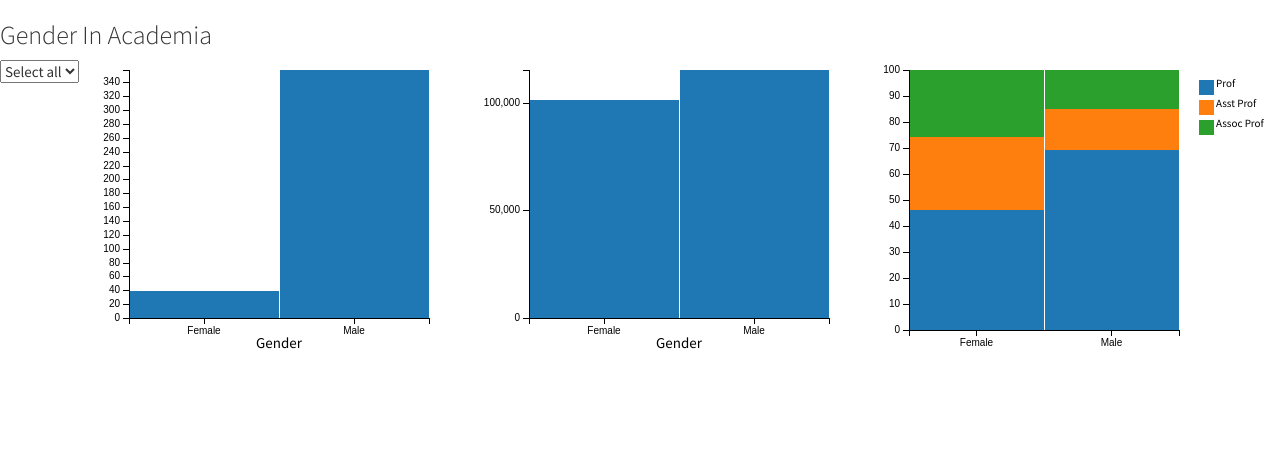
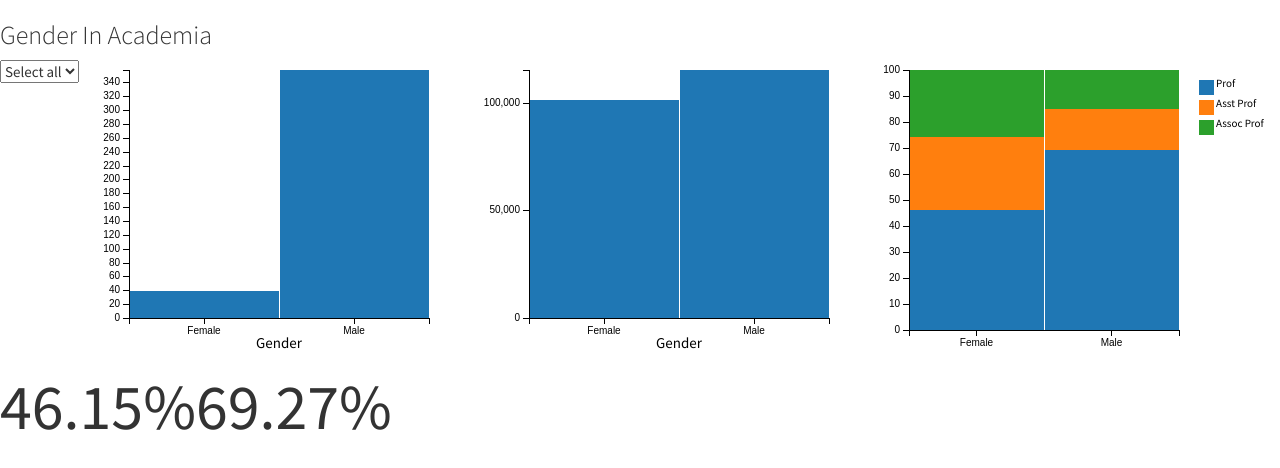
Before and after one commit to hebs87/dashboard, a plain HTML site: page index.html in a window 1280 px wide. Drawn offline with Linux system fonts and the light colour scheme.

Commit message:
Added gender percentage prof number display  and styled .number-box div

```diff
--- a/index.html
+++ b/index.html
@@ -33,5 +33,10 @@
     <!--Rank Distribution Graph - shows how men and women are distributed across the job ranks. The code behind it will be in graph.js-->
     <div id="rank-distribution"></div>
 
+    <!--Percentage of men and women who are professors - the same info presented in the stacked graph, but now as headline figures using number display-->
+    <div class="number-box" id="percent-of-women-professors"></div>
+    <div class="number-box" id="percent-of-men-professors"></div>
+
+
 </body>
 </html>
--- a/static/css/style.css
+++ b/static/css/style.css
@@ -0,0 +1,5 @@
+.number-box {
+    font-size: 64px;
+    text-align: center;
+    line-height: normal;
+}
--- a/static/js/graph.js
+++ b/static/js/graph.js
@@ -16,6 +16,10 @@ function makeGraphs(error, salaryData) {
     //create one for each graph
     show_discipline_selector(ndx);
 
+    //related to #percentage-of-women-professors & #percentage-of-men-professors divs
+    show_percent_that_are_professors(ndx, "Female", "#percent-of-women-professors");
+    show_percent_that_are_professors(ndx, "Male", "#percent-of-men-professors");
+
     show_gender_balance(ndx);
     show_average_salary(ndx);
     show_rank_distribution(ndx);
@@ -31,6 +35,52 @@ function show_discipline_selector(ndx) {
     dc.selectMenu("#discipline-selector")
         .dimension(dim)
         .group(group);
+}
+
+//#percentage-of-women-professors & #percentage-of-men-professors number selectors
+//function to calculate the percentage of male and female professors
+function show_percent_that_are_professors(ndx, gender, element) {
+    var percentageThatAreProf = ndx.groupAll().reduce(
+        function(p, v) {
+            //if sex is the specified gender this will increment the count
+            if (v.sex === gender) {
+                p.count++;
+                //if the second rank is "Prof" the this will increment the are_prof
+                if(v.rank === "Prof") {
+                    p.are_prof++;
+                }
+            }
+            return p;
+        },
+        function(p, v) {
+            //if sex is the specified gender this will decrement the count
+            if (v.sex === gender) {
+                p.count--;
+                //if the second rank is "Prof" the this will decrement the are_prof
+                if(v.rank === "Prof") {
+                    p.are_prof--;
+                }
+            }
+            return p;
+        },
+        function() {
+            //a count of total number of records and then a count of how many of those are profs
+            return {count: 0, are_prof: 0};
+        },
+    );
+
+    //because we have 2 separate divs, we need to specify the actual element rather than the id - element must also be the 3rd argument in the function
+    dc.numberDisplay(element)
+        //shows the number as a percentage to 2 decimal places
+        .formatNumber(d3.format(".2%"))
+        .valueAccessor(function (d) {
+            if (d.count == 0) {
+                return 0;
+            } else {
+                return (d.are_prof / d.count);
+            }
+        })
+        .group(percentageThatAreProf);
 }
 
 //inside this function, we can now focus on specifically one graph - each graph will have its own function
```
